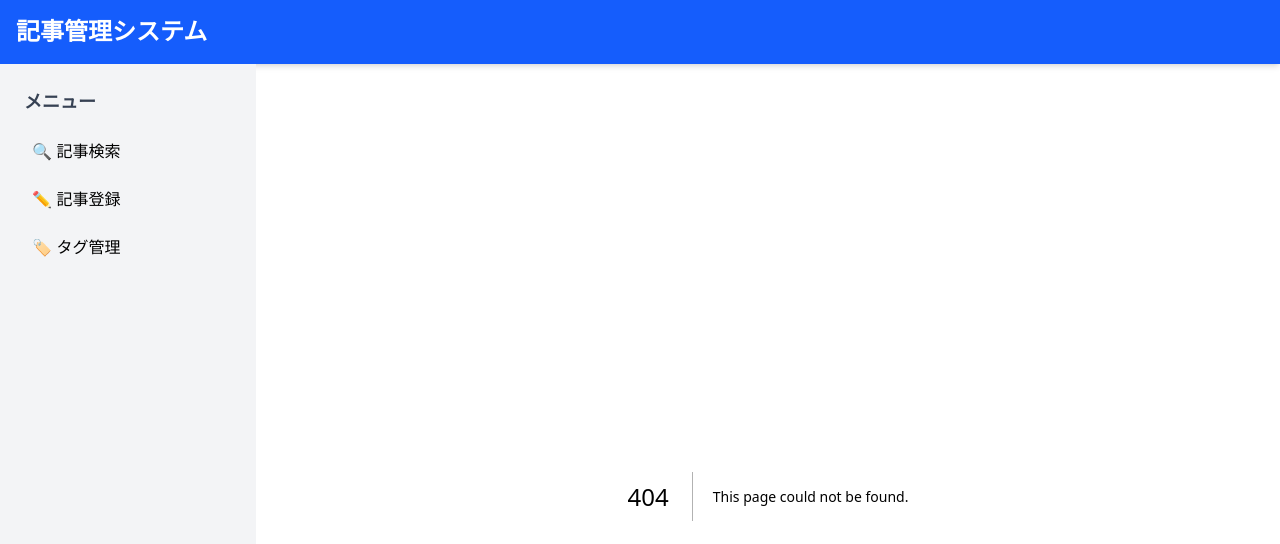
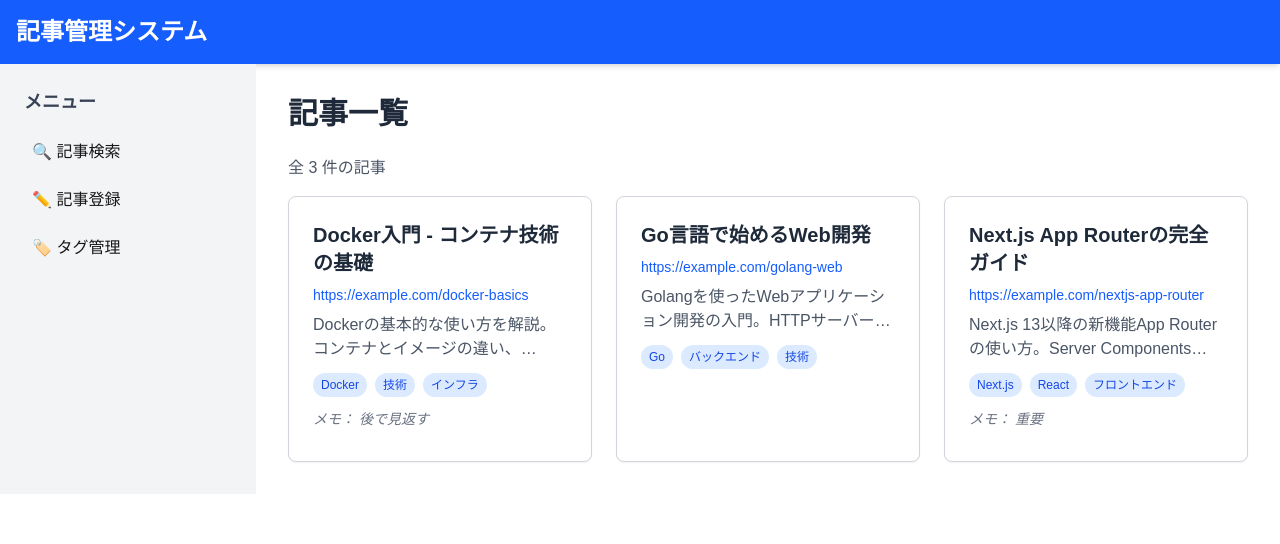
Before and after one commit to hirata-soichiro/article_manager, a Next.js app in the folder frontend/: page /articles in a window 1280 px wide. Before the commit this address had no page. Shown: the top 544 px of the page. Built offline with nearby package versions, Linux system fonts and the light colour scheme.

Commit message:
create article list page

```diff
--- /dev/null
+++ b/frontend/app/articles/page.tsx
@@ -0,0 +1,63 @@
+import ArticleCard from "@/components/ArticleCard";
+import { Article } from "@/types/article";
+
+const mockArticles: Article[] = [
+    {
+        id: 1,
+        title: 'Docker入門 - コンテナ技術の基礎',
+        url: 'https://example.com/docker-basics',
+        summary: 'Dockerの基本的な使い方を解説。コンテナとイメージの違い、docker-composeの活用方法など。',
+        tags: ['Docker', '技術', 'インフラ'],
+        memo: '後で見返す',
+        createdAt: '2025-01-01T10:00:00Z',
+        updatedAt: '2025-01-01T10:00:00Z',
+    },
+    {
+        id: 2,
+        title: 'Go言語で始めるWeb開発',
+        url: 'https://example.com/golang-web',
+        summary: 'Golangを使ったWebアプリケーション開発の入門。HTTPサーバーの作り方、ルーティング、ミドルウェアについて。',
+        tags: ['Go', 'バックエンド', '技術'],
+        createdAt: '2025-01-02T14:30:00Z',
+        updatedAt: '2025-01-02T14:30:00Z',
+    },
+    {
+        id: 3,
+        title: 'Next.js App Routerの完全ガイド',
+        url: 'https://example.com/nextjs-app-router',
+        summary: 'Next.js 13以降の新機能App Routerの使い方。Server ComponentsとClient Componentsの違い。',
+        tags: ['Next.js', 'React', 'フロントエンド'],
+        memo: '重要',
+        createdAt: '2025-01-03T09:15:00Z',
+        updatedAt: '2025-01-03T09:15:00Z',
+    },
+]
+
+export default function SearchPage() {
+    return (
+        <div>
+            <h1 className="text-3xl font-bold mb-6 text-gray-800">
+                記事一覧
+            </h1>
+
+            <p className="text-gray-600 mb-4">
+                全 {mockArticles.length} 件の記事
+            </p>
+
+            <div className="grid grid-cols-1 md:grid-cols-2 lg:grid-cols-3 gap-6">
+                {/* grid: グリッドレイアウト */}
+                {/* grid-cols-1: 1列（モバイル） */}
+                {/* md:grid-cols-2: 中サイズ画面で2列 */}
+                {/* lg:grid-cols-3: 大外面で3列 */}
+                {/* gap-6: グリッド間の間隔6単位 */}
+
+                {mockArticles.map((article) => (
+                    <ArticleCard
+                        key={article.id}
+                        article={article}
+                    />
+                ))}
+            </div>
+        </div>
+    )
+}
--- /dev/null
+++ b/frontend/components/ArticleCard.tsx
@@ -0,0 +1,62 @@
+import { Article } from '@/types/article'
+
+interface ArticleCardProps {
+    article: Article
+}
+
+export default function ArticleCard({ article }: ArticleCardProps) {
+    return (
+        <div className="card hover:shadow-lg cursor-pointer">
+            {/* card: globals.cssで定義した共通スタイル */}
+            {/* hover:shadow-lg: ホバー時に大きな影 */}
+            {/* cursor-pointer: マウスカーソルをポインターに */}
+
+            <h3 className="text-xl font-bold mb-2 text-gray-800">
+                {/* text-xl: テキストサイズ大 */}
+                {/* font-bold: 太字 */}
+                {/* mb-2: 下マージン2単位 */}
+                {/* text-gray-800: 濃いグレーテキスト */}
+                {article.title}
+            </h3>
+
+            <a
+                href={article.url}
+                target="_blank"
+                rel="noopener noreferrer"
+                className="text-blue-600 hover:underline text-sm mb-2 block break-all"
+            >
+                {/* target="_blank": 新しいタブで開く */}
+                {/* rel="noopener noreferrer": セキュリティ対策 */}
+                {/* hover:underline: ホバー時に下線 */}
+                {/* break-all: 長いURLを折り返す */}
+                {article.url}
+            </a>
+
+            <p className="text-gray-600 mb-3 line-clamp-2">
+                {/* line-clamp-2: 2行まで表示、それ以上は... */}
+                {article.summary}
+            </p>
+
+            <div className="flex flex-wrap gap-2 mb-3">
+                {/* flex: 横並び */}
+                {/* flex-wrap: 幅が足りない時に折り返す */}
+                {/* gap-2: 要素間の間隔2単位 */}
+
+                {article.tags.map((tag) => (
+                    <span
+                        key={tag}
+                        className="px-2 py-1 bg-blue-100 text-blue-700 rounded-full text-xs"
+                    >
+                        {tag}
+                    </span>
+                ))}
+            </div>
+
+            {article.memo && (
+                <p className="text-gray-500 text-sm italic mb-2">
+                    メモ： {article.memo}
+                </p>
+            )}
+        </div>
+    )
+}
--- a/frontend/components/Sidebar.tsx
+++ b/frontend/components/Sidebar.tsx
@@ -23,7 +23,7 @@ export default function Sidebar() {
 
                     <li>
                         <Link
-                            href="/"
+                            href="/articles"
                             className="block p-2 rounded hover:bg-gray-200 transition"
                         >
                             {/* block: ブロック要素（幅いっぱい） */}
@@ -36,7 +36,7 @@ export default function Sidebar() {
 
                     <li>
                         <Link
-                            href="/articles"
+                            href="/articles/new"
                             className="block p-2 rounded hover:bg-gray-200 transition"
                         >
                             ✏️ 記事登録
--- /dev/null
+++ b/frontend/types/article.ts
@@ -0,0 +1,10 @@
+export interface Article {
+    id: number
+    title: string
+    url: string
+    summary: string
+    tags: string[]
+    memo?: string
+    createdAt: string
+    updatedAt: string
+}
```
